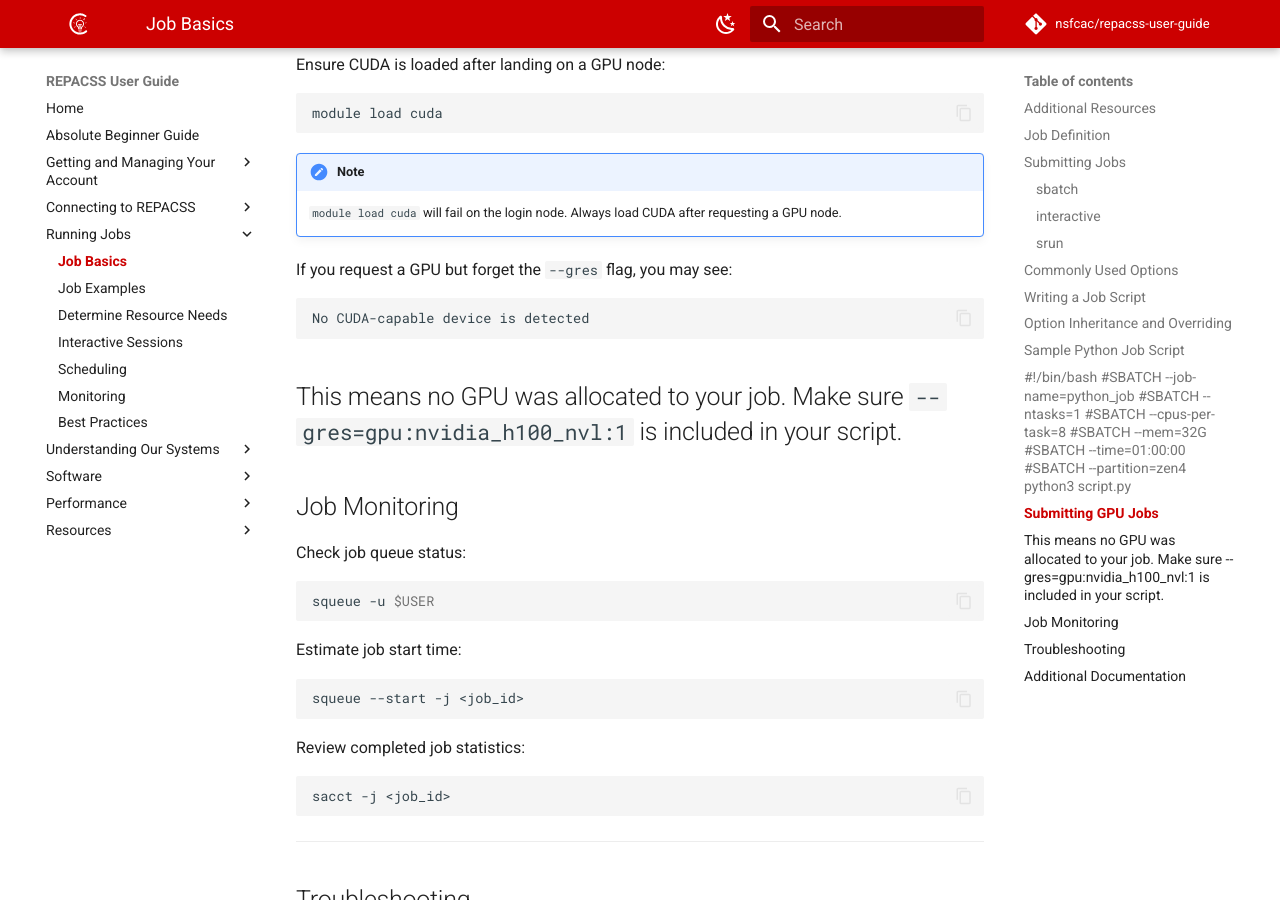
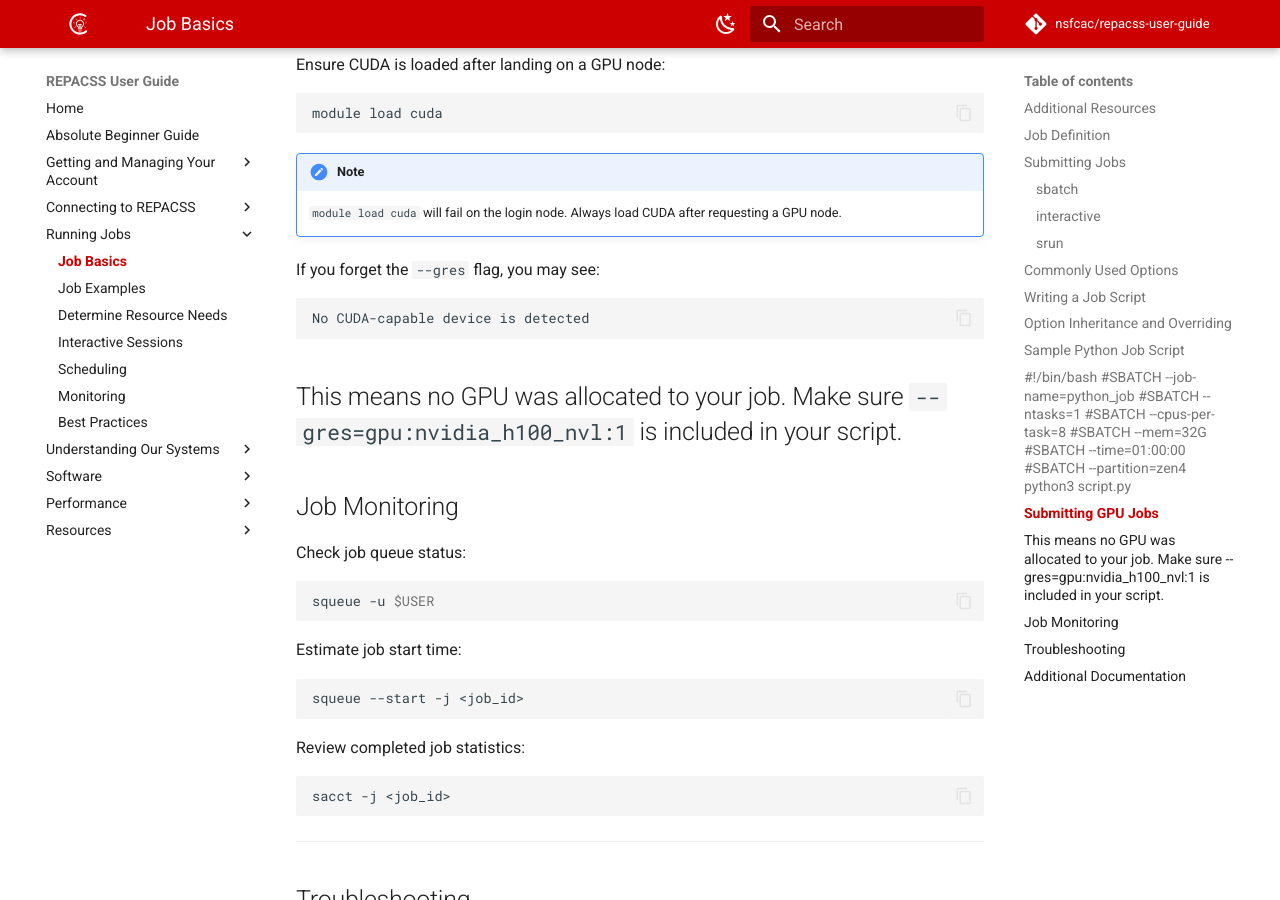
Before and after one commit to nsfcac/repacss-user-guide, an MkDocs documentation site: the page built from docs/running-jobs/basics.md, in a window 1280 px wide and 900 px high, scrolled down 4790 px. Built offline with MkDocs 1.6.1 and Material for MkDocs 9.7.7, drawn with Linux system fonts in a browser that asks for light colours; comment, search, counter and statistics services are not loaded.

Commit message:
improved error explanation -> clarified missing --gres flag

````diff
--- a/docs/running-jobs/basics.md
+++ b/docs/running-jobs/basics.md
@@ -180,7 +180,7 @@ module load cuda
 !!! note
     `module load cuda` will fail on the login node. Always load CUDA after requesting a GPU node.
 
-If you request a GPU but forget the `--gres` flag, you may see:
+If you forget the `--gres` flag, you may see:
 
 ```
 No CUDA-capable device is detected
````
